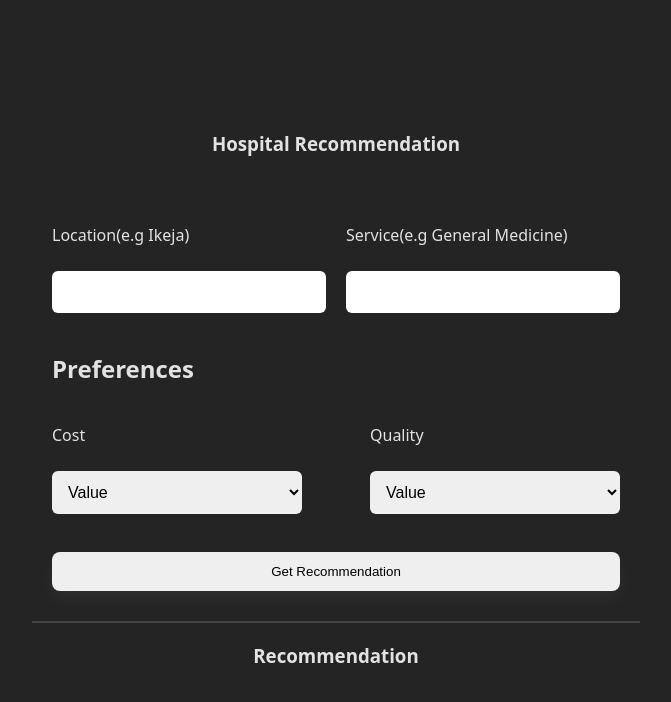
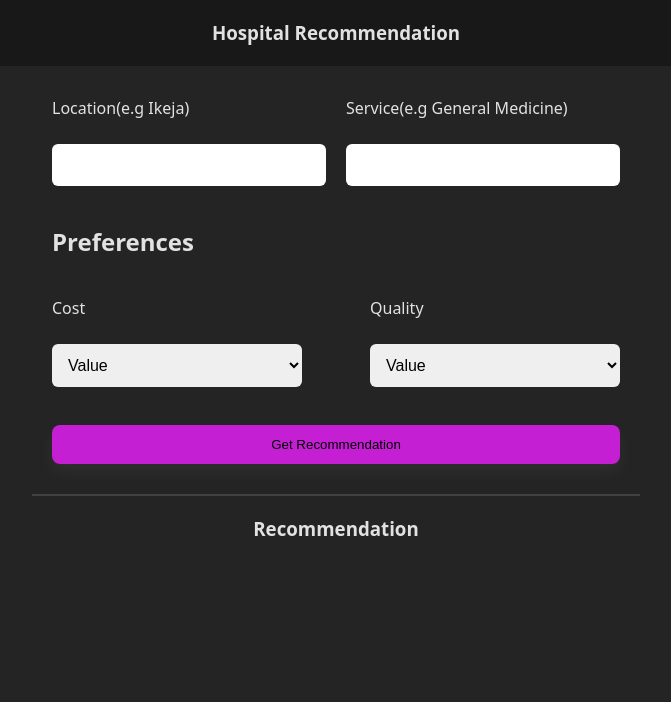
Before and after one commit to DevMeley/Hopsital-Recommendation-System, a React (Vite) app: page / in a window 1280 px wide. Shown: the top 702 px of the page, without its empty margins (304-975 px from the left). Built offline with nearby package versions, Linux system fonts and the light colour scheme.

Commit message:
Refactor CSS styles for Nav, MainPage, and SideBar components: adjust layout, improve styling, and clean up unused code.

```diff
--- a/src/App.css
+++ b/src/App.css
@@ -3,4 +3,8 @@
 }
 .Nav{
   text-align: center;
+  position: fixed;
+  background-color: rgb(24, 24, 24);
+  right: 0;
+  left: 0;
 }
--- a/src/App.jsx
+++ b/src/App.jsx
@@ -1,4 +1,4 @@
-import "./App.css";
+// import "./App.css";
 import MainPage from "./components/MainPage";
 import Nav from "./components/Nav";
 import SideBar from "./components/SideBar";
@@ -7,8 +7,8 @@ function App() {
 
   return (
     <>
-      <div className="App">
-          <Nav />
+      <div>
+        <Nav />
         <MainPage/>
         </div>
     </>
--- a/src/Styles/MainPage.css
+++ b/src/Styles/MainPage.css
@@ -5,17 +5,18 @@ html {
   padding: 0;
 }
 
-body {
+/* body {
   display: flex;
   justify-content: center;
   align-items: center;
-}
+} */
 
 .main-page {
   display: flex;
   flex-direction: column;
   justify-content: center;
   align-items: center;
+  padding-top: 50px;
 }
 
 .inputs {
@@ -26,8 +27,7 @@ body {
   border-bottom: 2px solid rgb(66, 66, 66);
 }
 .inputs input,
-.inputs select,
-.inputs textarea {
+.inputs select {
   padding: 12px;
   border-radius: 6px;
   font-size: 1rem;
@@ -42,17 +42,18 @@ select {
 }
 button {
   display: flex;
-    justify-content: center;
-    align-items: center;
+  justify-content: center;
+  align-items: center;
   padding: 12px 32px;
   border-radius: 8px;
   border: none;
   box-shadow: 0 8px 16px rgba(182, 182, 182, 0.07);
   cursor: pointer;
   margin-top: 20px;
+  background-color: rgb(197, 31, 212);
 }
 button:hover {
-  background-color: rgb(51, 51, 51);
+  background-color: purple;
 }
 .inputs label {
   font-weight: 500;
@@ -70,6 +71,6 @@ button:hover {
 hr {
   border: 1ps solid white;
 }
-.recommended{
+.recommended {
   border-bottom: 2px solid gray;
 }
--- a/src/Styles/SideBar.css
+++ b/src/Styles/SideBar.css
@@ -12,9 +12,7 @@
     cursor: col-resize;
 
 } */
-.links{
-    margin-top: 80px;
-}
+
 .links p{
     padding: 10px;
     border-radius: 5px;
```
